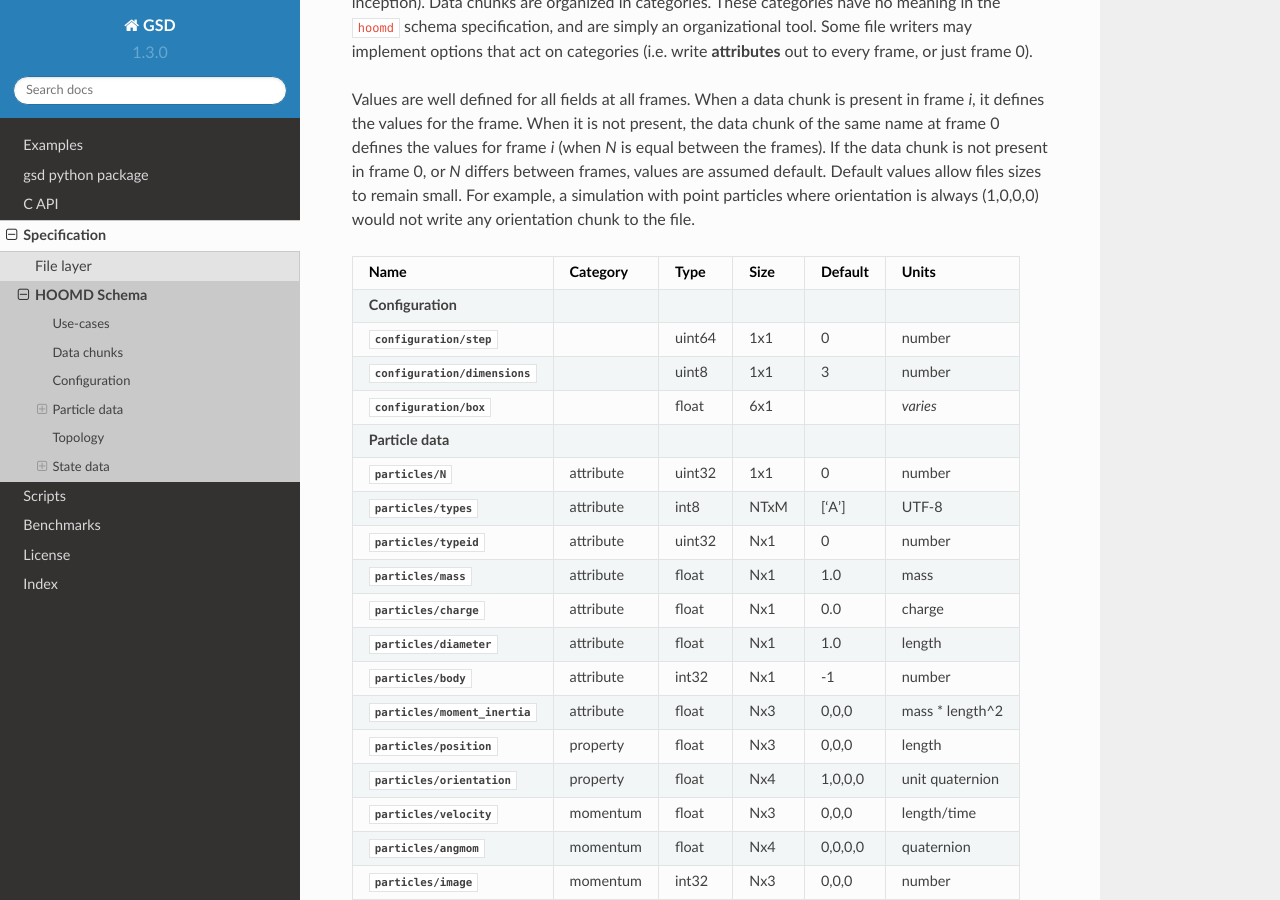
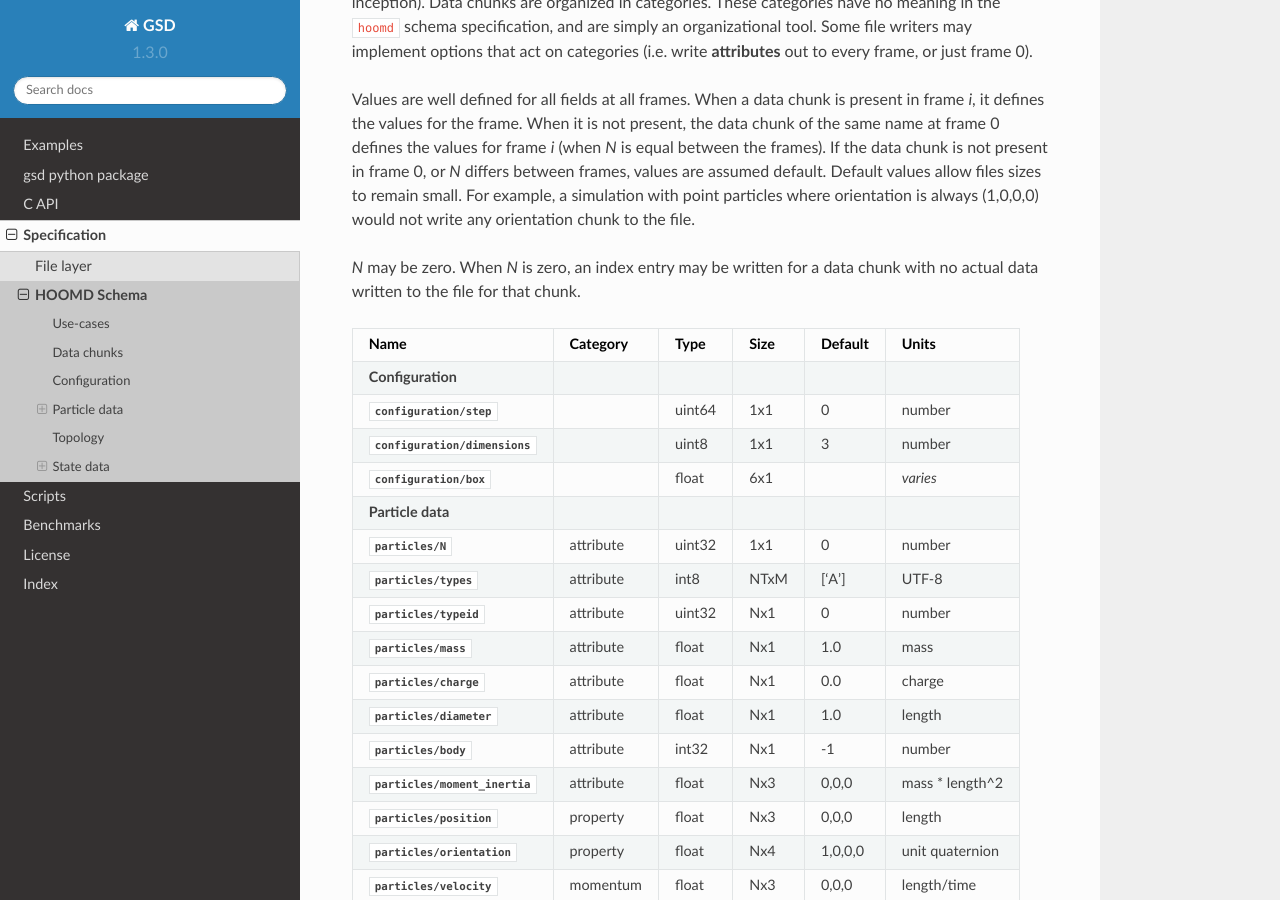
Before and after one commit to glotzerlab/gsd, a Sphinx documentation site: the page built from doc/schema-hoomd.rst, in a window 1280 px wide and 900 px high, scrolled down 863 px. Built offline with Sphinx 7.4.7 and the Read the Docs theme 2.0.0, drawn with Linux system fonts in a browser that asks for light colours.

Commit message:
Clarify that N may be 0 in the hoomd schema.

```diff
--- a/doc/schema-hoomd.rst
+++ b/doc/schema-hoomd.rst
@@ -43,6 +43,9 @@ defines the values for frame *i* (when *N* is equal between the frames). If the
 frame 0, or *N* differs between frames, values are assumed default. Default values allow files sizes to
 remain small. For example, a simulation with point particles where orientation is always (1,0,0,0) would
 not write any orientation chunk to the file.
+
+*N* may be zero. When *N* is zero, an index entry may be written for a data chunk with no actual data
+written to the file for that chunk.
 
 ================================= ========= ====== ==== ======= ================
 Name                              Category  Type   Size Default Units
```
